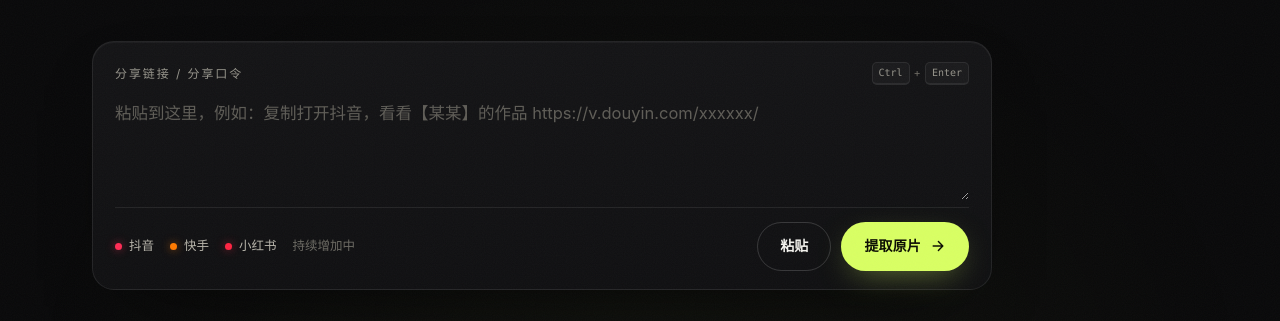
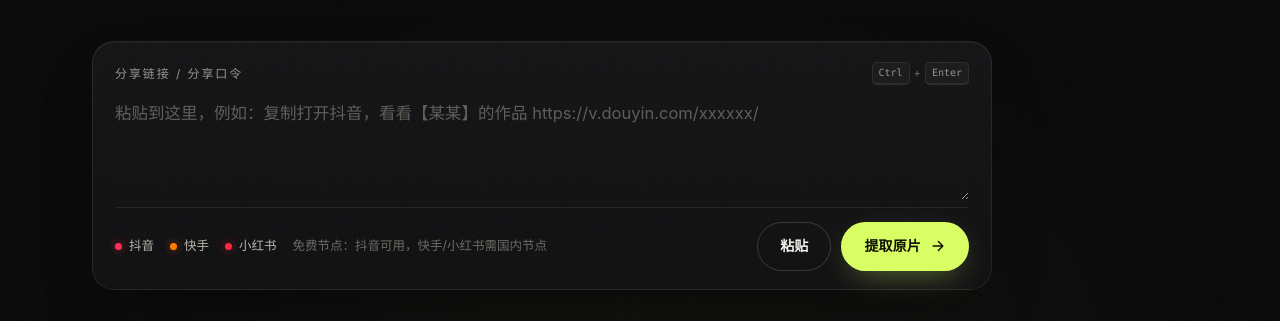
Before and after one commit to guozihan851-sys/clearframe, a website: page public/index.html in a window 1280 px wide. Shown: the part 479-800 px from the top of the page. Drawn offline with Linux system fonts and the light colour scheme.

Commit message:
标注免费节点平台限制

```diff
--- a/public/index.html
+++ b/public/index.html
@@ -45,7 +45,7 @@
             <span class="platform"><i class="dot douyin"></i>抖音</span>
             <span class="platform"><i class="dot kuaishou"></i>快手</span>
             <span class="platform"><i class="dot xhs"></i>小红书</span>
-            <span class="platform muted">持续增加中</span>
+            <span class="platform muted">免费节点：抖音可用，快手/小红书需国内节点</span>
           </div>
           <div class="actions">
             <button type="button" class="btn ghost" id="paste-btn">粘贴</button>
```
